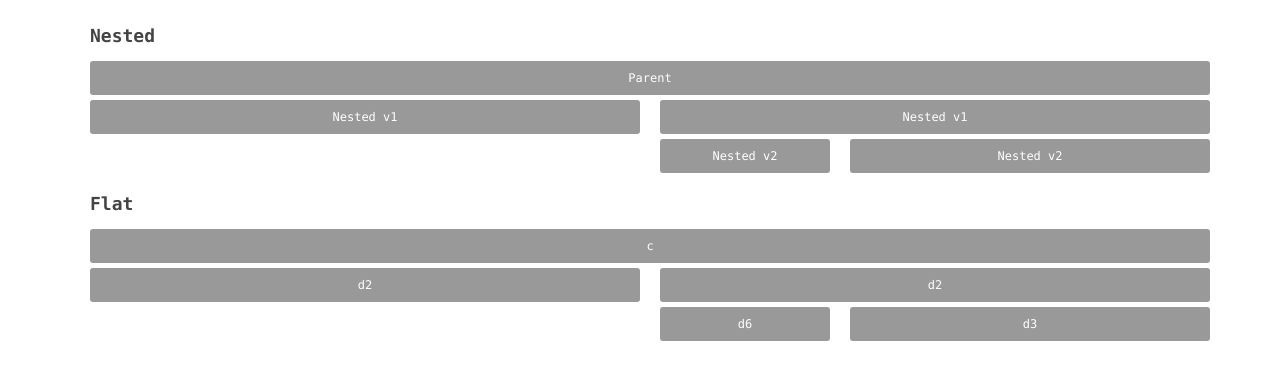
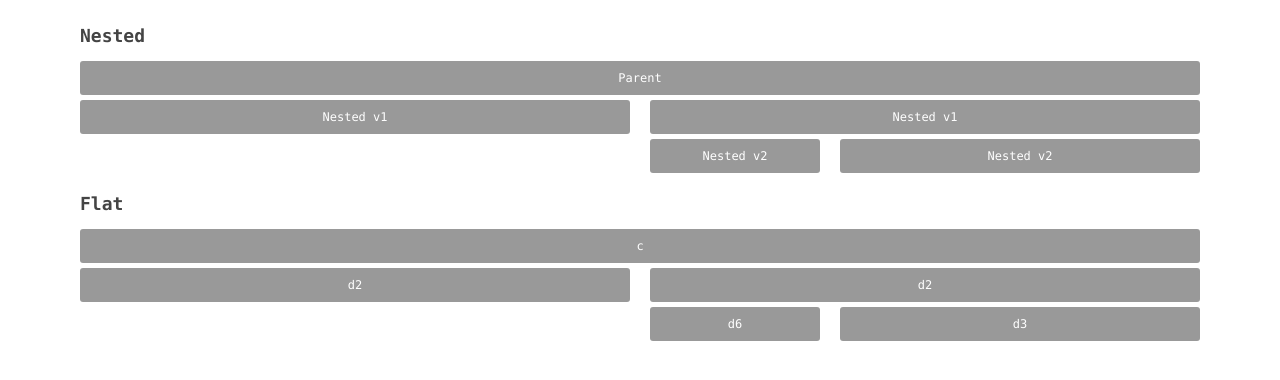
Before and after one commit to reff/grid, a plain HTML site: page demo-nested.html in a window 1280 px wide. Drawn offline with Linux system fonts and the light colour scheme.

Commit message:
Minor fixes
1. Flat/Nested grid demos paddings fixed
2. Outdated no-js warning removed

```diff
--- a/demo-nested.html
+++ b/demo-nested.html
@@ -26,7 +26,7 @@
 
 	<style>
 		.demo{
-			padding: 10px;
+			padding: 10px 0;
 			color: #444;
 			font-size: 12px;
 		}
```
Also changed, not shown: css/skin.css (+0 -22 lines), demo-flat.html (+1 -1 lines).
